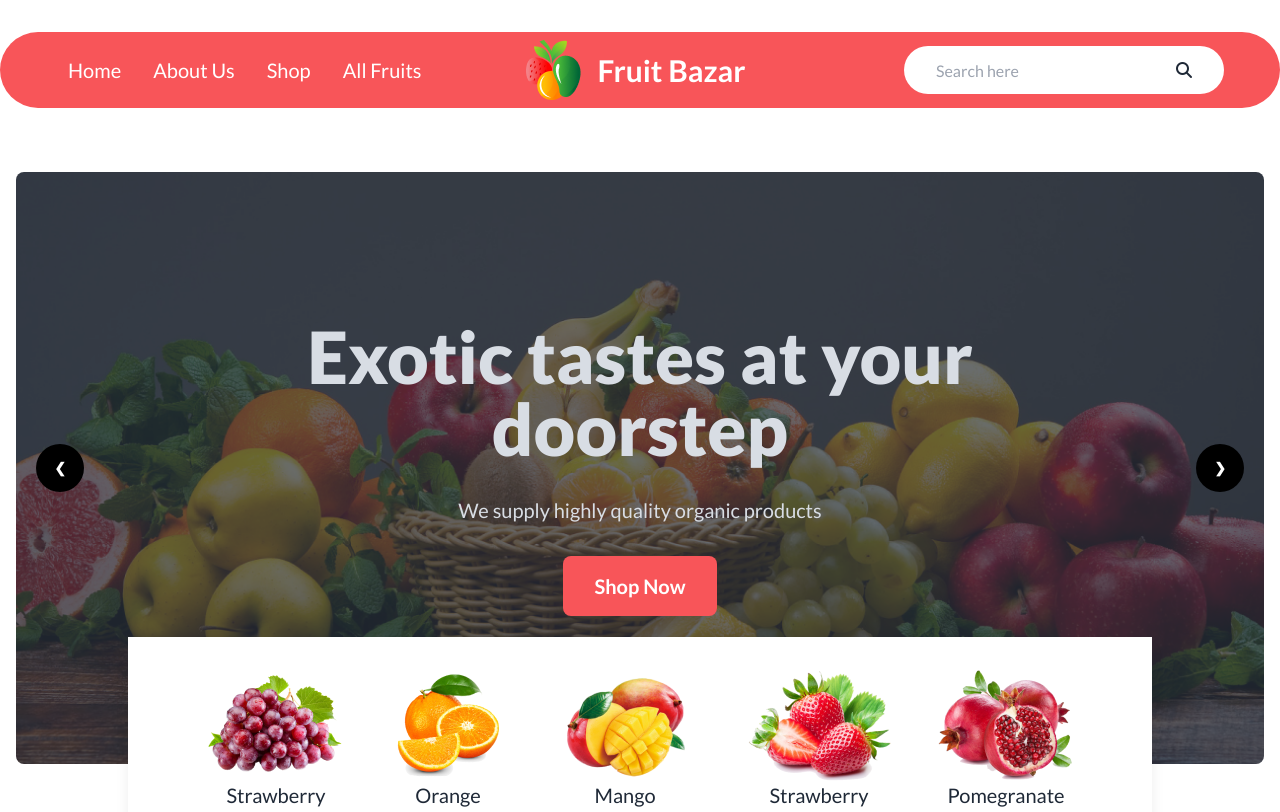
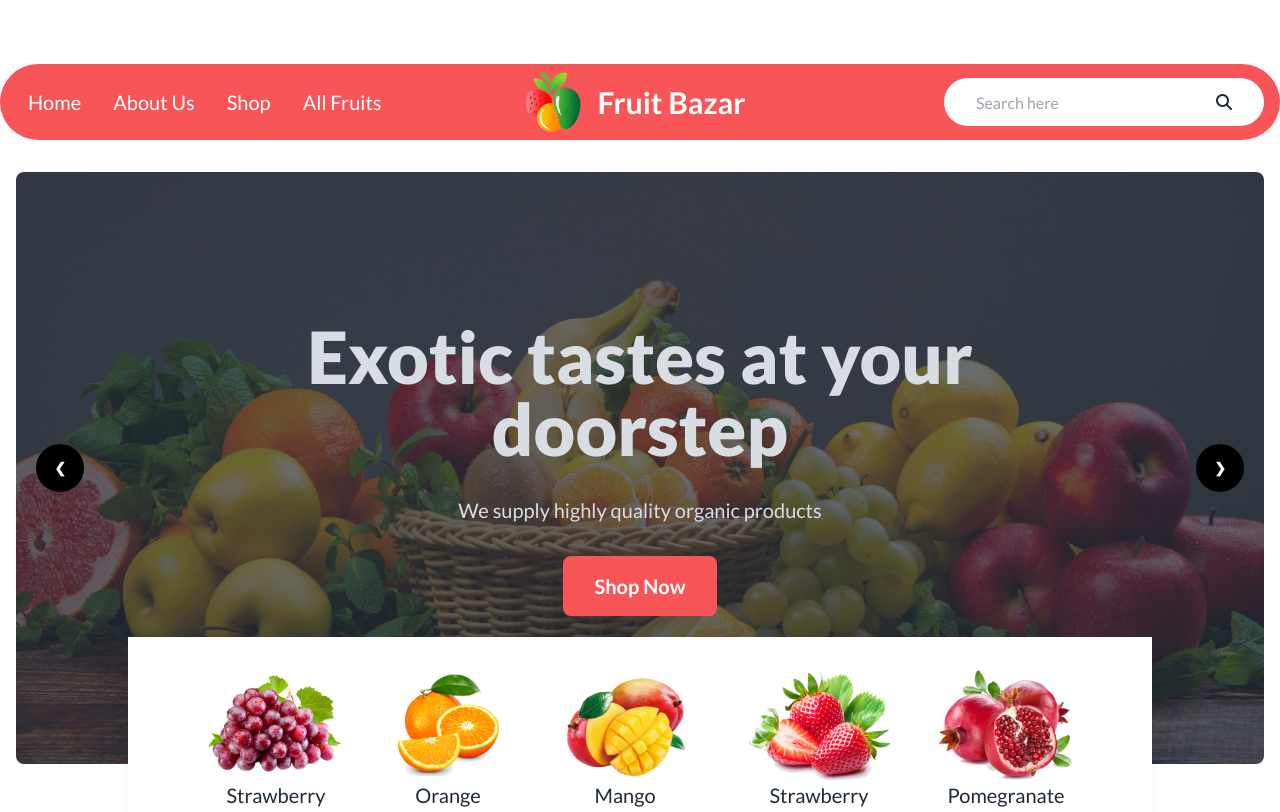
Before and after one commit to Shero-Programmer/Fruit-Bazar, a plain HTML site: page index.html in a window 1280 px wide. Shown: the top 812 px of the page. Drawn offline with nearby package versions, Linux system fonts and the light colour scheme; grey boxes are pictures that could not be loaded.

Commit message:
nav bar fixed

```diff
--- a/index.html
+++ b/index.html
@@ -48,7 +48,7 @@
     <!-- Header section starts here -->
     <header>
       <!-- Navbar for Mobile -->
-      <div class="container mx-auto px-8">
+      <div class="container mx-auto px-8 py-8">
          <div class="navbar flex flex-row-reverse  md:hidden lg:hidden ">
       <div class="navbar-start justify-end">
     <div class="dropdown">
@@ -76,7 +76,7 @@
 
 
         <!-- Navbar for medium and Large screen-->
-        <nav class="navbar opacity-0 md:opacity-100 lg:opacity-100 md:px-10  lg:px-12  bg-[#F85559] container mx-auto rounded-[37rem] my-8">
+        <nav class="navbar opacity-0 md:opacity-100 lg:opacity-100 bg-[#F85559] container mx-auto rounded-[37rem] -mt-32 md:-mt-8 lg:mt-0">
   <div class="navbar-start">
     <div class="navbar-center lg:flex">
     <ul class="menu menu-horizontal  text-[#FFF] md:text-lg  lg:text-xl px-1 font-medium">
@@ -369,6 +369,12 @@
 </div>
 </section>
 <!-- Choose us section -->
+
+<section class="container mx-auto">
+  <div class="grid grid-cols-1 md-grid-cols-3">
+
+  </div>
+</section>
     </main>
      <!-- Main section ends here -->
 
```
